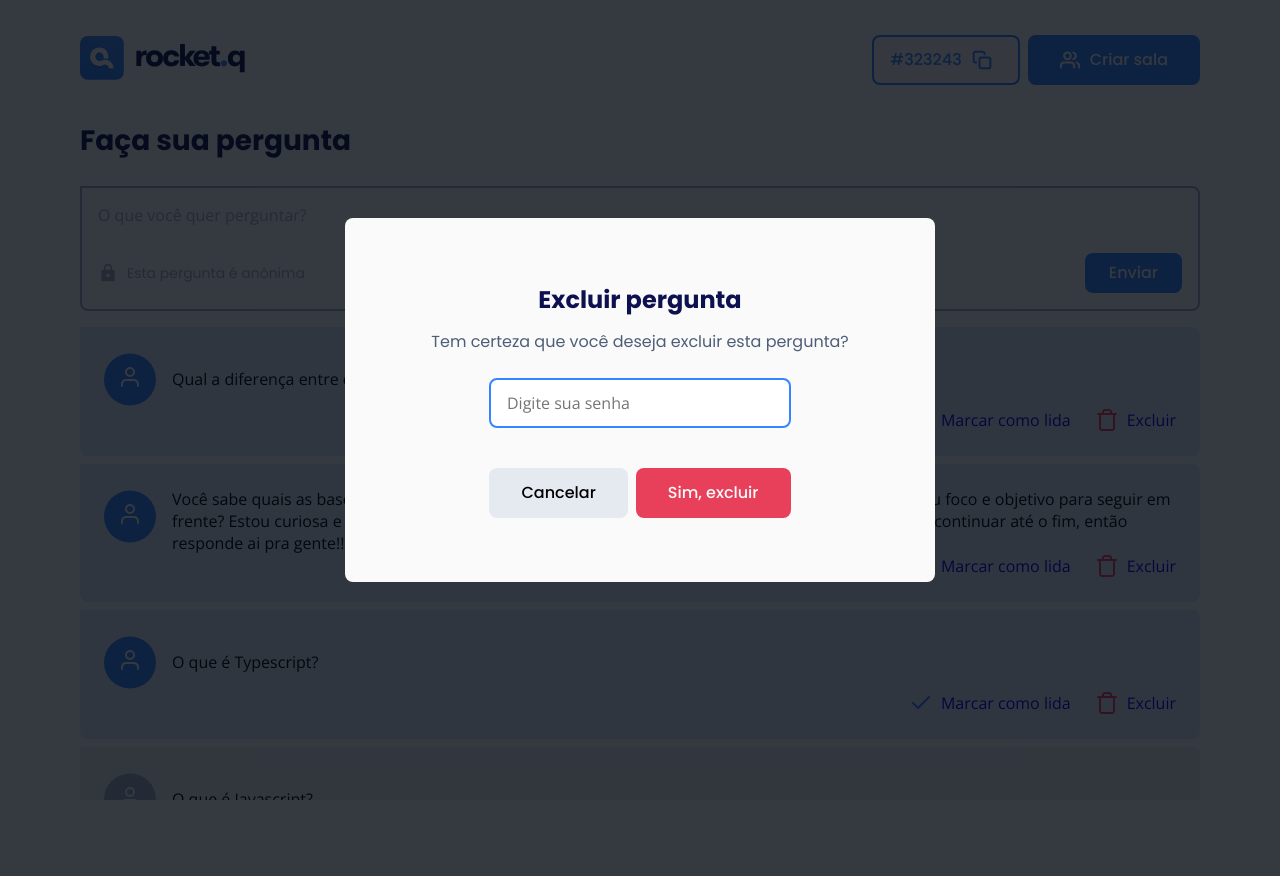
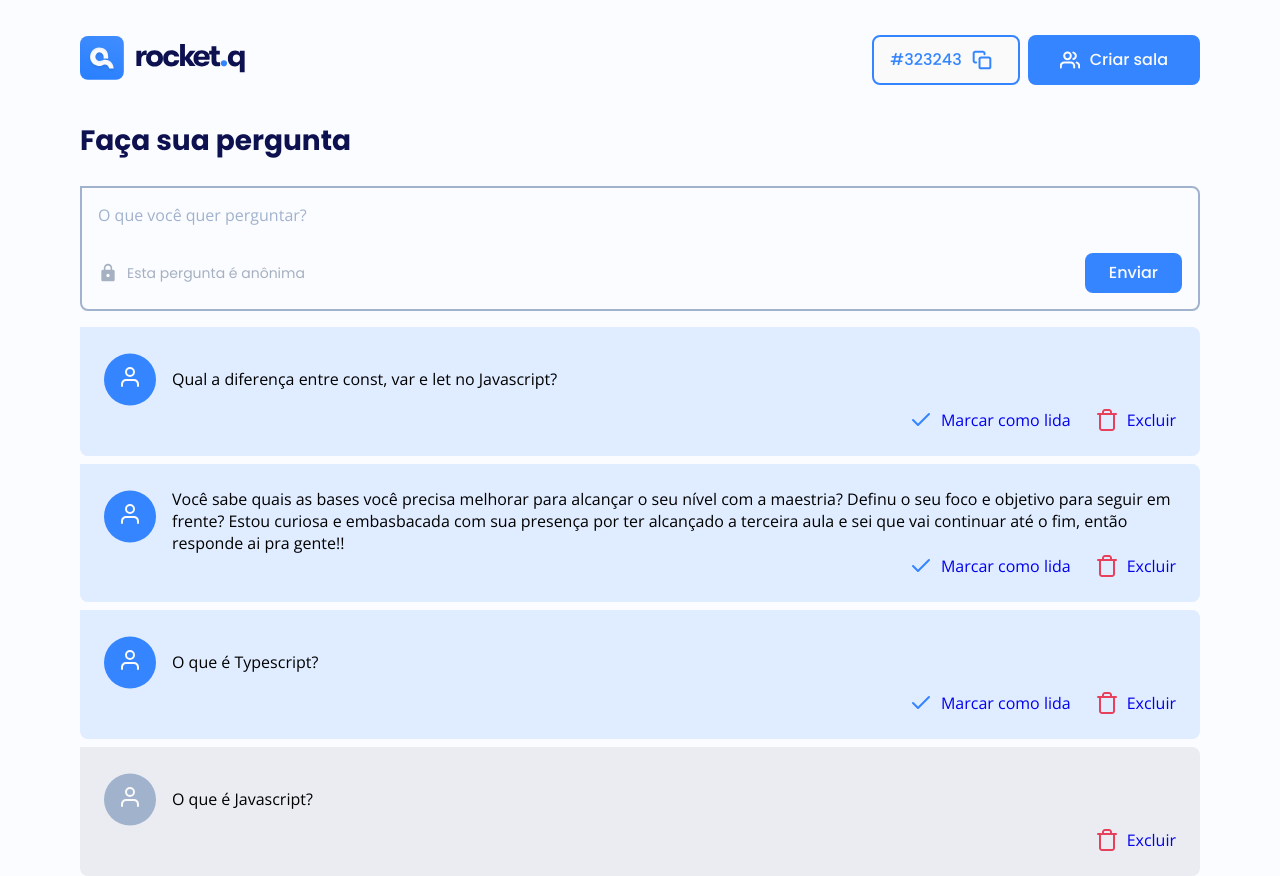
Before and after one commit to Thlimass/NLW6, a web app: file room.html in a window 1280 px wide. Before the commit the page ends 800 px from the top, so only its background shows below. Run offline with its HTML, style and script files only (its server is not run), Linux system fonts and the light colour scheme.

Commit message:
criando classe para esconder o modal

```diff
--- a/room.html
+++ b/room.html
@@ -147,7 +147,7 @@
     </main>
   </div>
   <!-- MODAL -->
-  <div class="modal-wrapper">
+  <div class="modal-wrapper active">
     <div class="modal">
       <h2>Excluir pergunta</h2>
       <p>Tem certeza que você deseja excluir esta pergunta?</p>
--- a/styles/home.css
+++ b/styles/home.css
@@ -40,6 +40,7 @@ main h2{
 input{
   border: .2rem solid var(--grey-blue);
   padding: 0 1.6rem;
+  outline: none;
 }
 
 input, button, .button{
--- a/styles/modal.css
+++ b/styles/modal.css
@@ -1,3 +1,8 @@
+.modal-wrapper.active{
+  visibility: hidden;
+  opacity: 0;
+}
+
 .modal-wrapper{
   position: fixed;
   width: 100vw;
```
